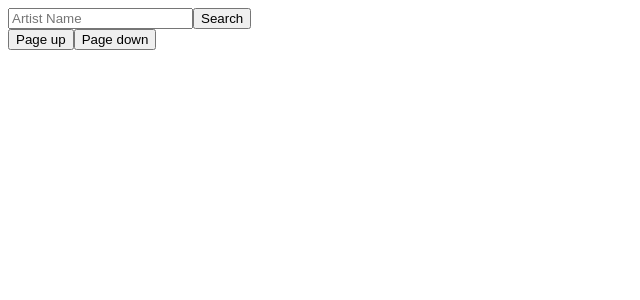
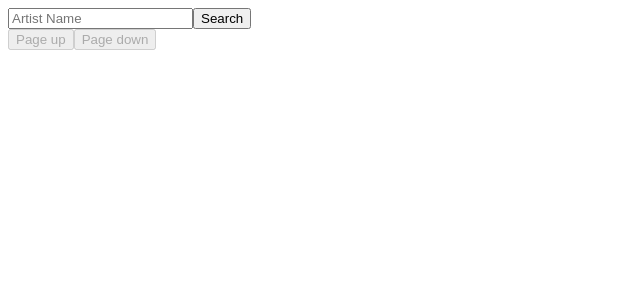
Before and after one commit to olliecomet/Artist-Search, a React app: page / in a window 1280 px wide. Shown: the top 300 px of the page, without its empty margins (0-640 px from the left). Built offline with nearby package versions, Linux system fonts and the light colour scheme.

Commit message:
conditionally diabled paging buttons

```diff
--- a/src/components/containers/SearchArtistPage.js
+++ b/src/components/containers/SearchArtistPage.js
@@ -1,19 +1,16 @@
 import React, { Component } from 'react';
-import PropTypes from 'prop-types';
 import Search from '../searches/Search';
 import PagingButtons from '../paging/PagingButtons';
 import Artists from '../artists/Artists';
 import getArtists from '../services/getArtists';
 
 export default class SearchArtistPage extends Component {
-  static propTypes = {
-
-  }
-
   state = {
     searchInput: '',
     artists: [],
-    page: 0
+    page: 0,
+    upDisable: true,
+    downDisable: true
   }
 
   handleChange = (event) => {
@@ -23,7 +20,10 @@ export default class SearchArtistPage extends Component {
   handleSubmit = (event) => {
     event.preventDefault();
     getArtists(this.state.searchInput, 0)
-      .then(result => this.setState({ artists: result }));
+      .then(result => this.setState({
+        artists: result,
+        upDisable: false,
+      }));
   }
 
   pageUpFunction = () => {
@@ -31,7 +31,10 @@ export default class SearchArtistPage extends Component {
       page: state.page + 1
     }), () => {
       return getArtists(this.state.searchInput, this.state.page)
-        .then(result => this.setState({ artists: result }));
+        .then(result => this.setState({
+          artists: result,
+          downDisable: false
+        }));
     });
   }
 
@@ -40,7 +43,10 @@ export default class SearchArtistPage extends Component {
       page: state.page - 1
     }), () => {
       return getArtists(this.state.searchInput, this.state.page)
-        .then(result => this.setState({ artists: result }));
+        .then(result => this.setState({
+          artists: result,
+          downDisable: this.state.page === 0 ? true : false
+        }));
     });
   }
 
@@ -55,6 +61,8 @@ export default class SearchArtistPage extends Component {
         <PagingButtons
           pageUpFunction={this.pageUpFunction}
           pageDownFunction={this.pageDownFunction}
+          upDisable={this.state.upDisable}
+          downDisable={this.state.downDisable}
         />
         <Artists items={this.state.artists}/>
       </>
--- a/src/components/paging/PagingButtons.js
+++ b/src/components/paging/PagingButtons.js
@@ -1,18 +1,20 @@
 import React from 'react';
 import PropTypes from 'prop-types';
 
-const PagingButtons = ({ pageUpFunction, pageDownFunction }) => {
+const PagingButtons = ({ pageUpFunction, pageDownFunction, upDisable, downDisable }) => {
   return (
     <section>
-      <button onClick={pageUpFunction}>Page up</button>
-      <button onClick={pageDownFunction}>Page down</button>
+      <button disabled={upDisable} onClick={pageUpFunction}>Page up</button>
+      <button disabled={downDisable} onClick={pageDownFunction}>Page down</button>
     </section>
   );
 };
 
 PagingButtons.propTypes = {
   pageUpFunction: PropTypes.func.isRequired,
-  pageDownFunction: PropTypes.func.isRequired
+  pageDownFunction: PropTypes.func.isRequired,
+  upDisable: PropTypes.bool.isRequired,
+  downDisable: PropTypes.bool.isRequired
 };
 
 export default PagingButtons;
--- a/src/components/searches/Search.js
+++ b/src/components/searches/Search.js
@@ -4,7 +4,7 @@ import PropTypes from 'prop-types';
 const Search = ({ searchInput, handleChange, handleSubmit }) => {
   return (
     <form onSubmit={handleSubmit}>
-      <input type="text" placeholder="Artist Name" value={searchInput} onChange={handleChange}></input>
+      <input type="text" placeholder="Artist Name" value={searchInput} onChange={handleChange} required></input>
       <button type="submit">Search</button>
     </form>
   );
```
